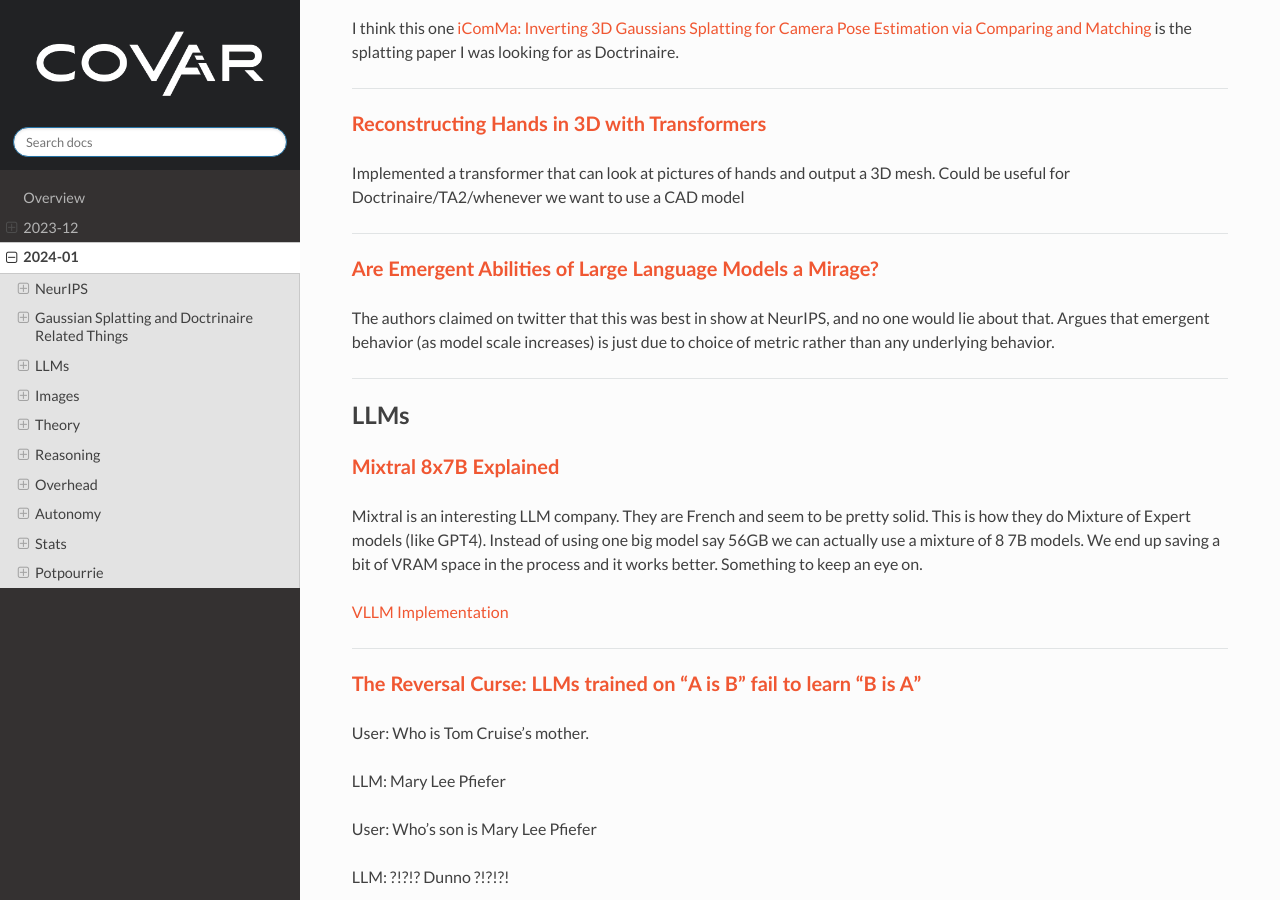
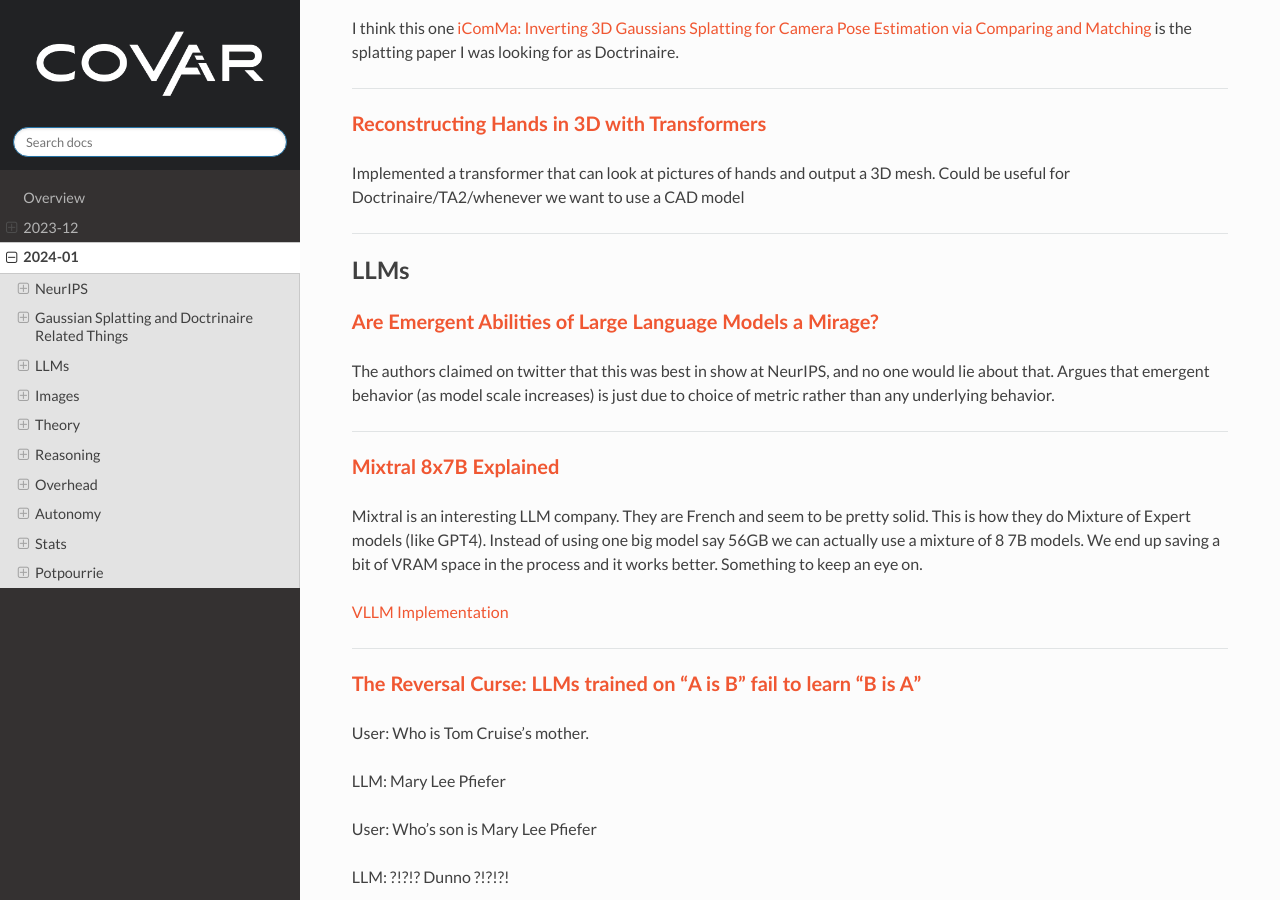
Before and after one commit to covartech/zeitgeist, a Sphinx documentation site: the page built from docs/issues/2024-01.rst, in a window 1280 px wide and 900 px high, scrolled down 728 px. Built offline with Sphinx 7.4.7 and the Read the Docs theme 2.0.0, drawn with Linux system fonts in a browser that asks for light colours.

Commit message:
Bug fix restructure.

```diff
--- a/docs/issues/2024-01.rst
+++ b/docs/issues/2024-01.rst
@@ -38,16 +38,15 @@
 
 ------------
 
+
+LLMs
+------------
+
 `Are Emergent Abilities of Large Language Models a Mirage? <https://arxiv.org/pdf/2304.15004.pdf>`_
 ~~~~~~~~~~~~~~~~~~~~~~~~~~~~~~~~~~~~~~~~~~~~~~~~~~~~~~~~~~~~~~~~~~~~~~~~~~~~~~~~~~~~~~~~~~~~~~~~~~~
 The authors claimed on twitter that this was best in show at NeurIPS, and no one would lie about that.  Argues that emergent behavior (as model scale increases) is just due to choice of metric rather than any underlying behavior.
 
 --------------
-
-
-
-LLMs
-------------
 
 `Mixtral 8x7B Explained <https://huggingface.co/blog/moe>`_
 ~~~~~~~~~~~~~~~~~~~~~~~~~~~~~~~~~~~~~~~~~~~~~~~~~~~~~~~~~~~
```
